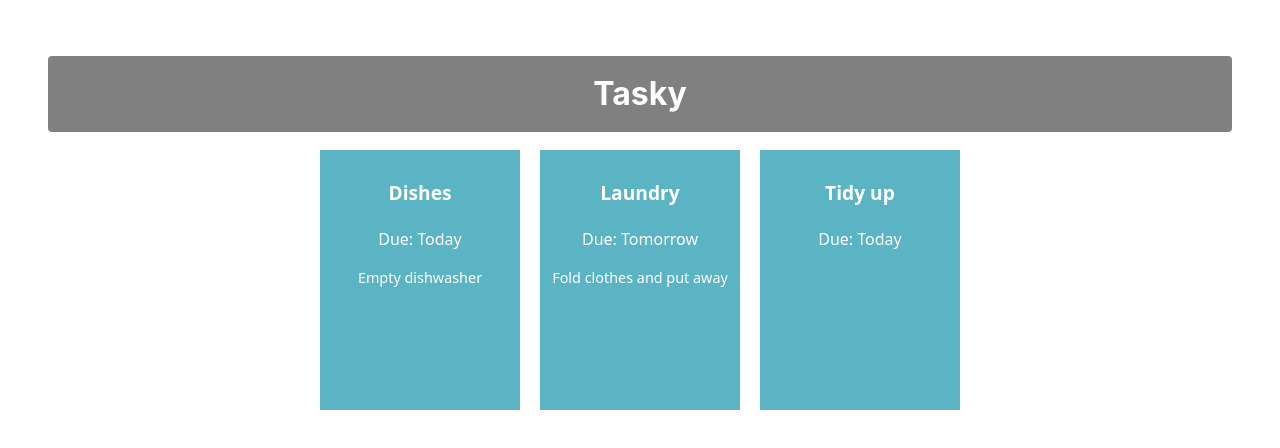
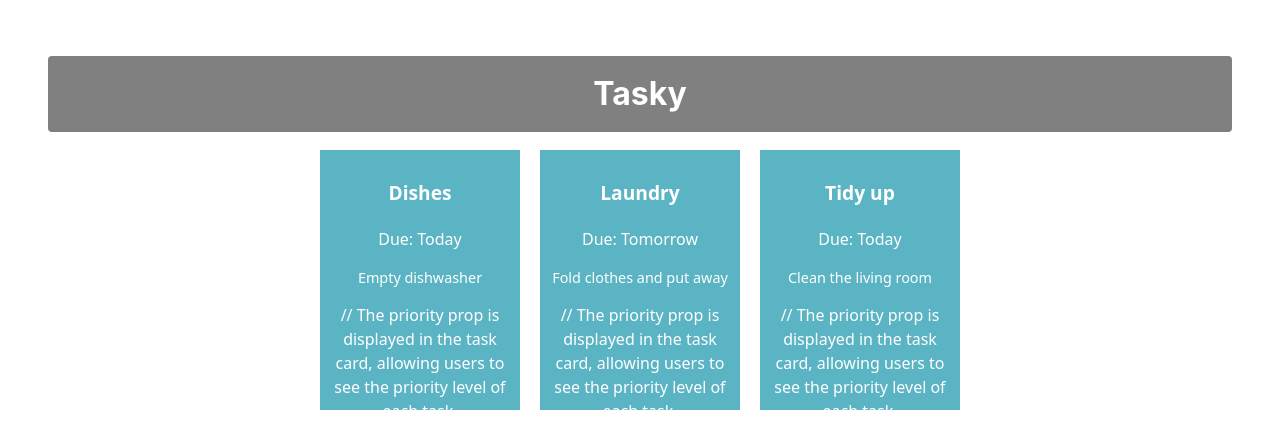
Before and after one commit to dohalloran74/react-basics-labs26, a React (Vite) app in the folder tasky/: page / in a window 1280 px wide. Shown: the top 448 px of the page. Built offline with nearby package versions, Linux system fonts and the light colour scheme.

Commit message:
Tasky Lab 2a - Exercise done

```diff
--- a/tasky/src/App.jsx
+++ b/tasky/src/App.jsx
@@ -4,13 +4,14 @@
 import './App.css';
 import Task from './components/Task';
 
+//added a new priority prop to the task component and passed it down form the app component.
 
 function App() {
   const [taskState, setTaskState] = useState({
     tasks: [
-      { id: 1, title: "Dishes", description: "Empty dishwasher", deadline: "Today" },
-      { id: 2, title: "Laundry", description: "Fold clothes and put away", deadline: "Tomorrow" },
-      { id: 3, title: "Tidy up", deadline: "Today" }
+      { id: 1, title: "Dishes", description: "Empty dishwasher", deadline: "Today", priority: "Low" },
+      { id: 2, title: "Laundry", description: "Fold clothes and put away", deadline: "Tomorrow", priority: "Medium" },
+      { id: 3, title: "Tidy up", description: "Clean the living room", deadline: "Today", priority: "High" }
     ]
   });
 
@@ -25,6 +26,8 @@
           title={task.title}
           description={task.description}
           deadline={task.deadline}
+          // task.priority is passed down as a prop to the Task component, allowing it to be displayed in the task card.
+          priority={task.priority}
           key={task.id}
         />
       ))}
--- a/tasky/src/components/Task.jsx
+++ b/tasky/src/components/Task.jsx
@@ -7,6 +7,8 @@
             <p className="title">{props.title}</p>
             <p>Due: {props.deadline}</p>
             <p className="description">{props.description}</p>
+            // The priority prop is displayed in the task card, allowing users to see the priority level of each task.
+            <p>Priority: {props.priority}</p>
 
         </div>
     )
```
